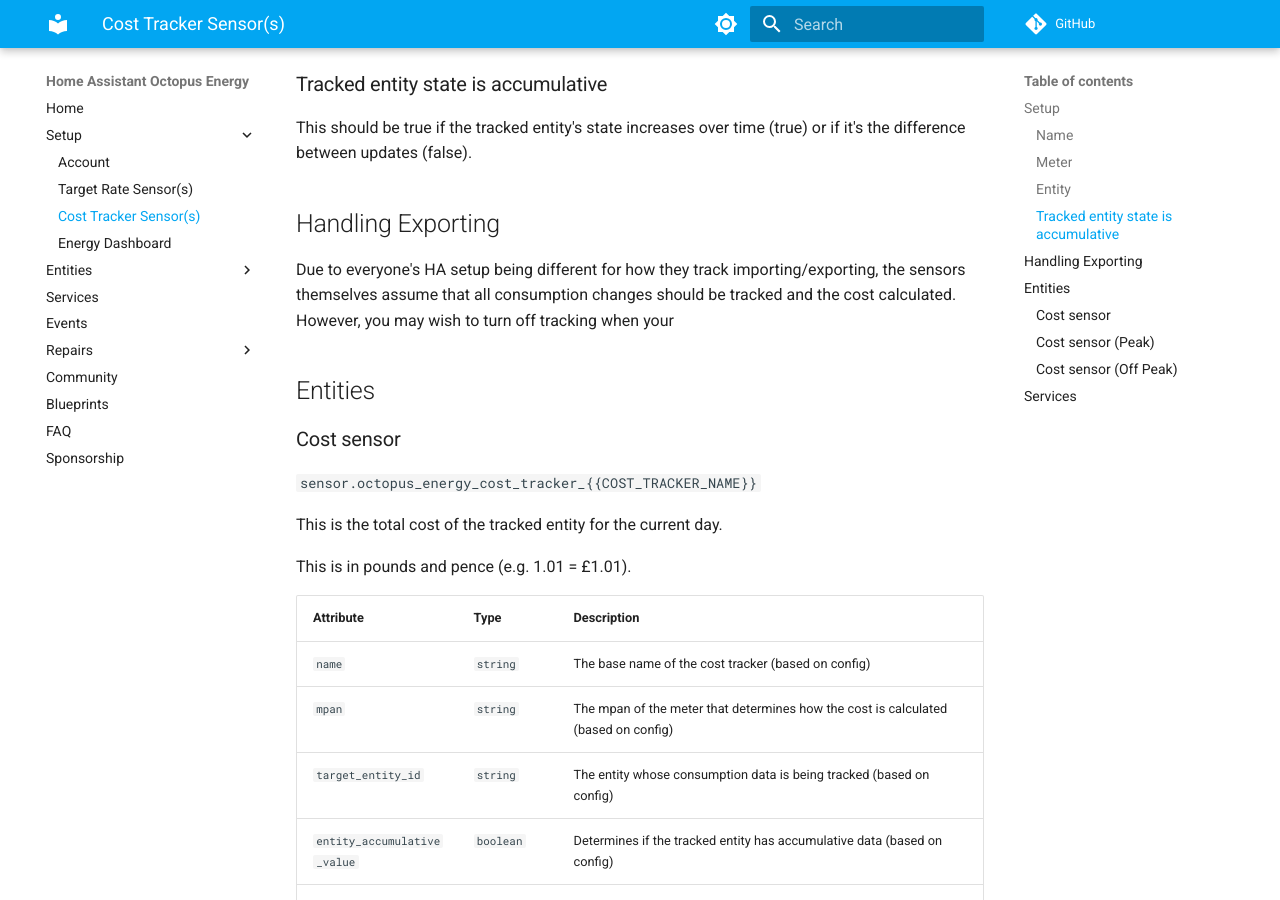
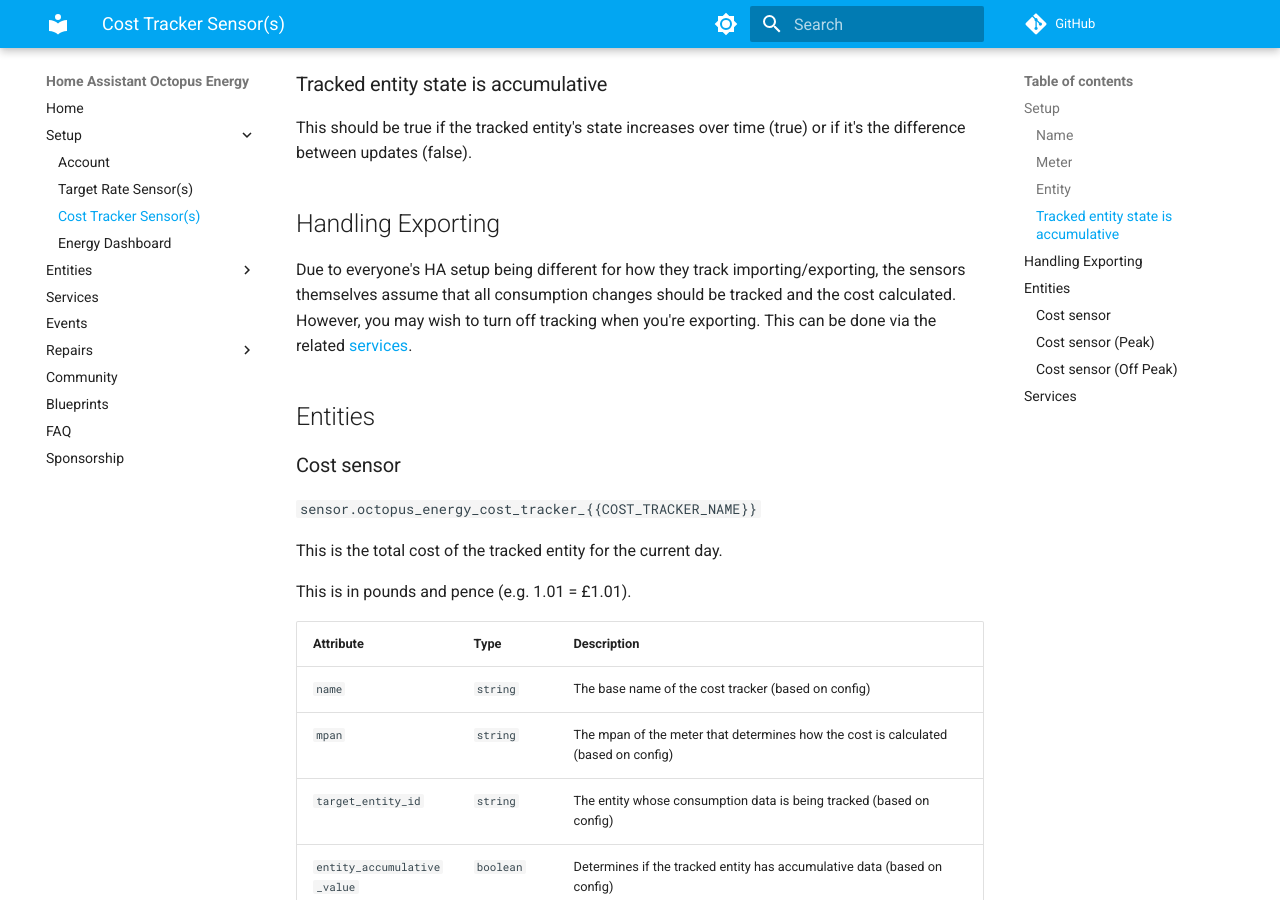
Before and after one commit to BottlecapDave/HomeAssistant-OctopusEnergy, an MkDocs documentation site: the page built from _docs/setup/cost_tracker.md, in a window 1280 px wide and 900 px high, scrolled down 925 px. Built offline with MkDocs 1.6.1 and Material for MkDocs 9.7.7, drawn with Linux system fonts in a browser that asks for light colours; comment, search, counter and statistics services are not loaded.

Commit message:
docs: Fixed incomplete cost tracker docs

```diff
--- a/_docs/setup/cost_tracker.md
+++ b/_docs/setup/cost_tracker.md
@@ -28,7 +28,7 @@
 
 ## Handling Exporting
 
-Due to everyone's HA setup being different for how they track importing/exporting, the sensors themselves assume that all consumption changes should be tracked and the cost calculated. However, you may wish to turn off tracking when your
+Due to everyone's HA setup being different for how they track importing/exporting, the sensors themselves assume that all consumption changes should be tracked and the cost calculated. However, you may wish to turn off tracking when you're exporting. This can be done via the related [services](../services.md#octopus_energyupdate_cost_tracker).
 
 ## Entities
 
@@ -102,4 +102,4 @@
 
 ## Services
 
-There are services available associated with cost tracker sensors. Please review them in the [services doc](../services.md#update_cost_tracker).
+There are services available associated with cost tracker sensors. Please review them in the [services doc](../services.md#octopus_energyupdate_cost_tracker).
```
